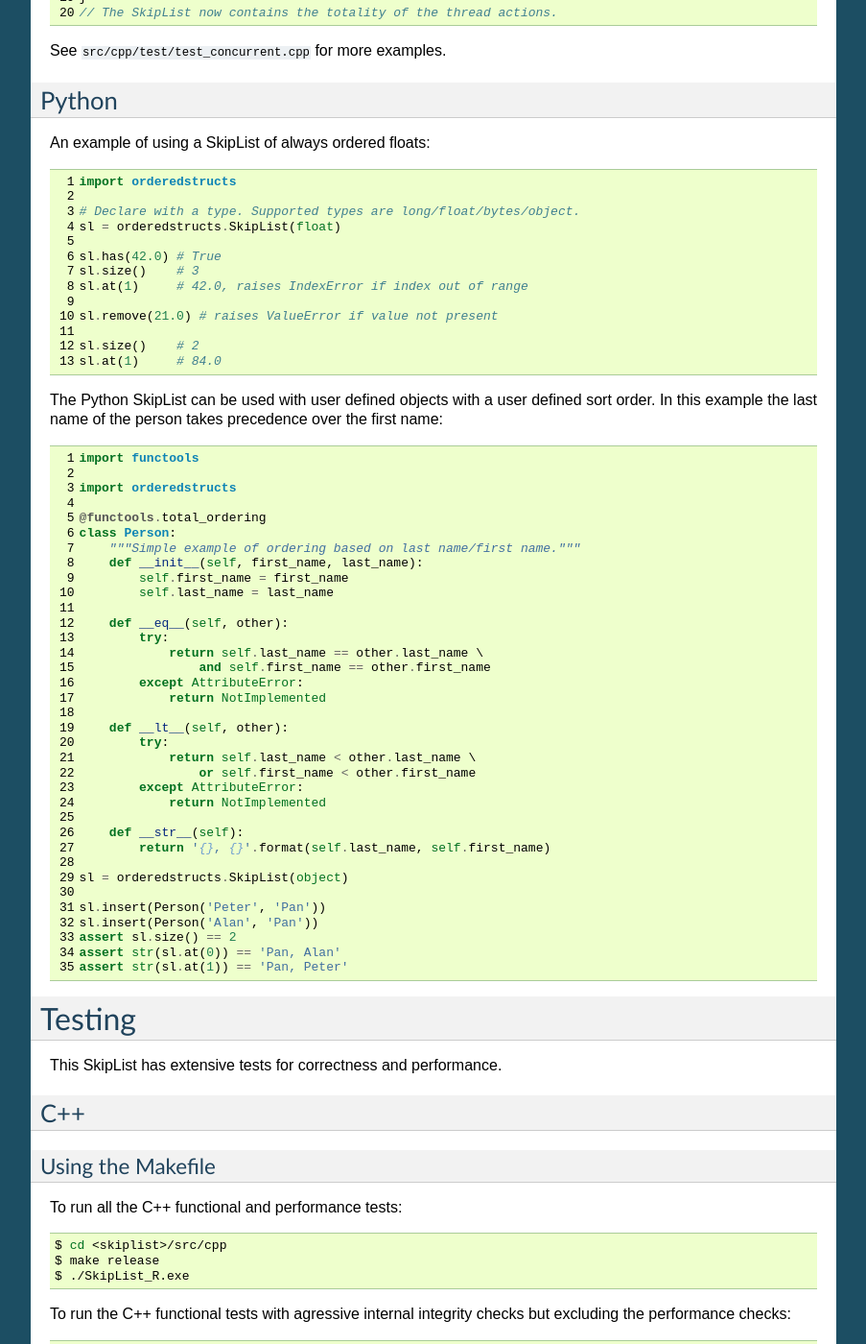
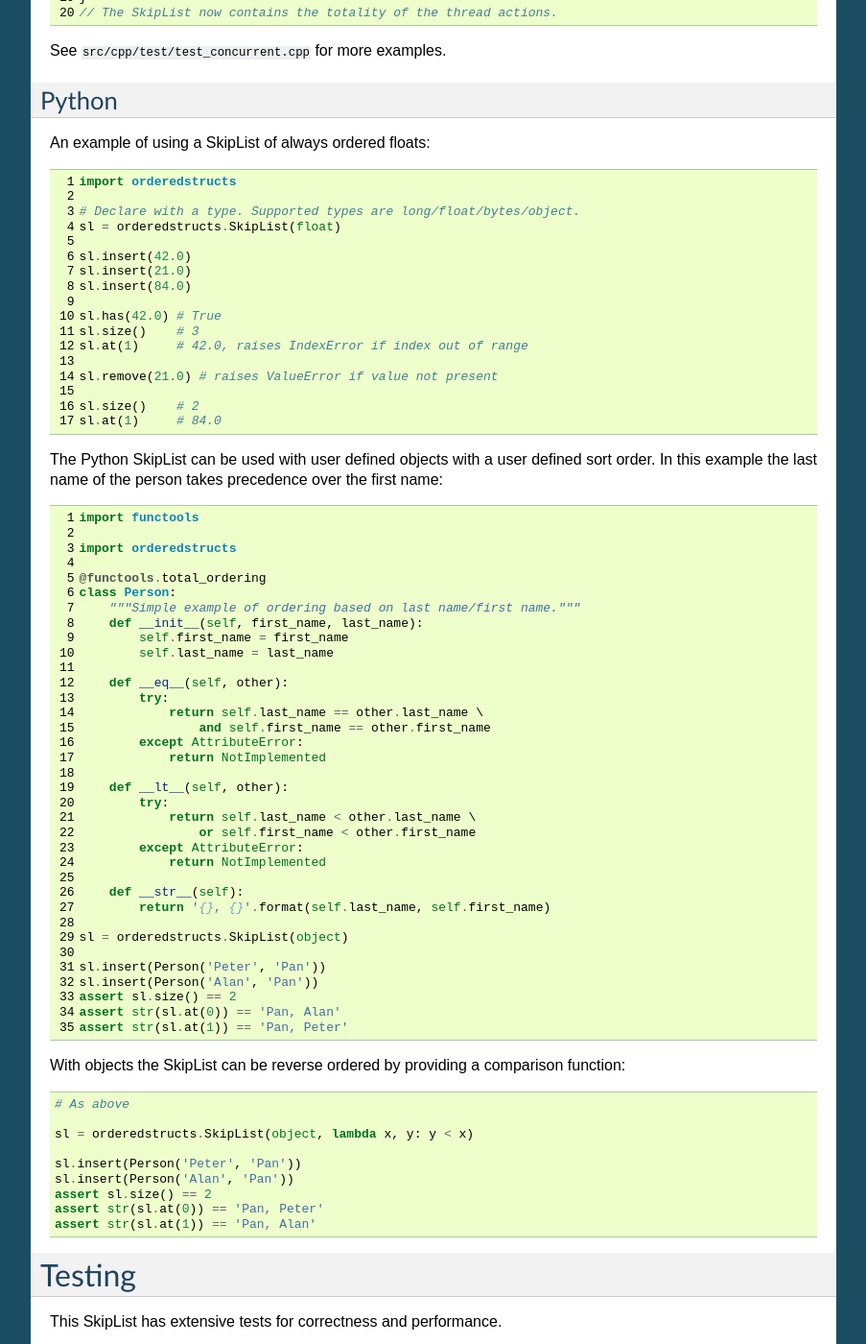
Before and after one commit to paulross/skiplist, a Sphinx documentation site: the page built from docs/source/introduction.rst, in a window 1280 px wide and 1400 px high, scrolled down 2669 px. Shown: the whole window at 96% size, without its empty margins (198-1101 px from the left). Built offline with Sphinx 7.4.7, drawn with Linux system fonts in a browser that asks for light colours.

Commit message:
Minor doc fix. Demonstrate reverse ordering with Python objects.

```diff
--- a/docs/source/introduction.rst
+++ b/docs/source/introduction.rst
@@ -182,6 +182,10 @@ An example of using a SkipList of always ordered floats:
     # Declare with a type. Supported types are long/float/bytes/object.
     sl = orderedstructs.SkipList(float)
 
+    sl.insert(42.0)
+    sl.insert(21.0)
+    sl.insert(84.0)
+
     sl.has(42.0) # True
     sl.size()    # 3
     sl.at(1)     # 42.0, raises IndexError if index out of range
@@ -231,6 +235,20 @@ In this example the last name of the person takes precedence over the first name
     assert sl.size() == 2
     assert str(sl.at(0)) == 'Pan, Alan'
     assert str(sl.at(1)) == 'Pan, Peter'
+
+With objects the SkipList can be reverse ordered by providing a comparison function:
+
+.. code-block:: python
+
+    # As above
+
+    sl = orderedstructs.SkipList(object, lambda x, y: y < x)
+
+    sl.insert(Person('Peter', 'Pan'))
+    sl.insert(Person('Alan', 'Pan'))
+    assert sl.size() == 2
+    assert str(sl.at(0)) == 'Pan, Peter'
+    assert str(sl.at(1)) == 'Pan, Alan'
 
 ======================================
 Testing
```
Also changed, not shown: HISTORY.md (+1 -0 lines), 1 other file.
